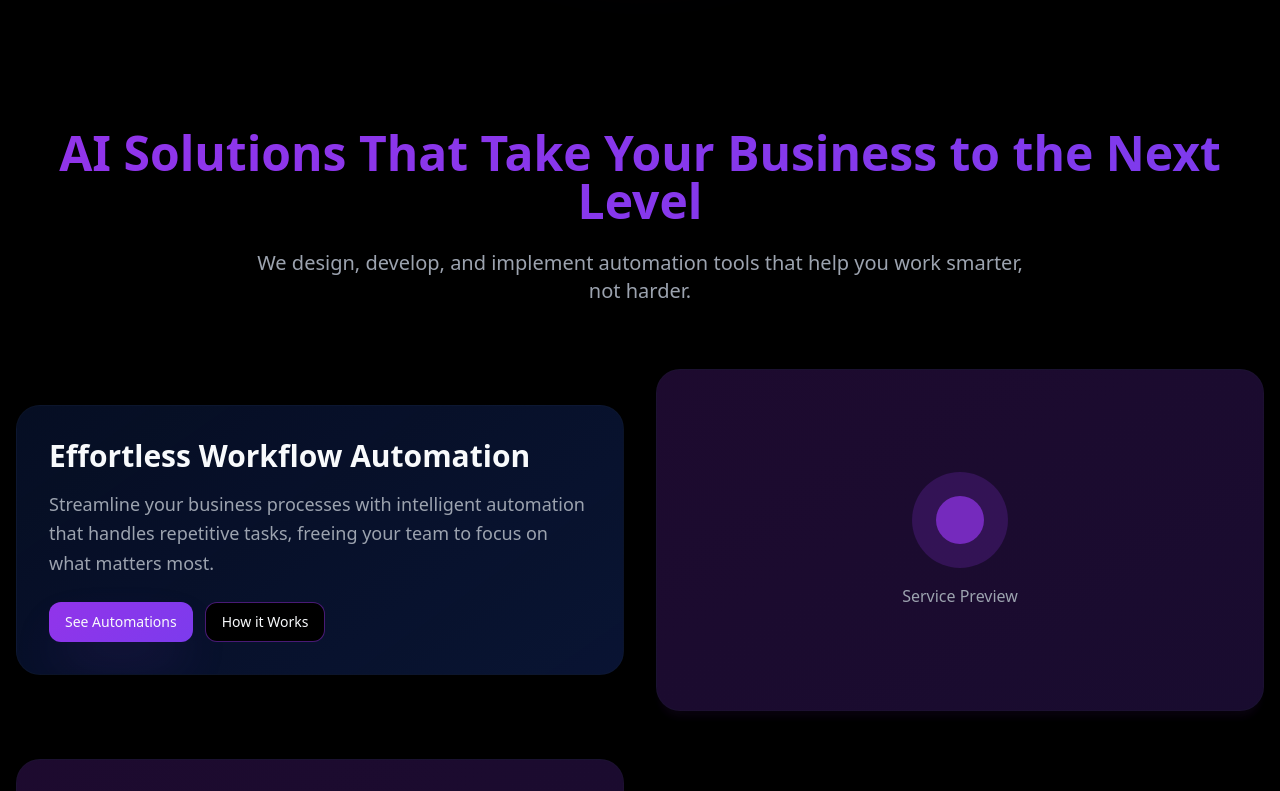
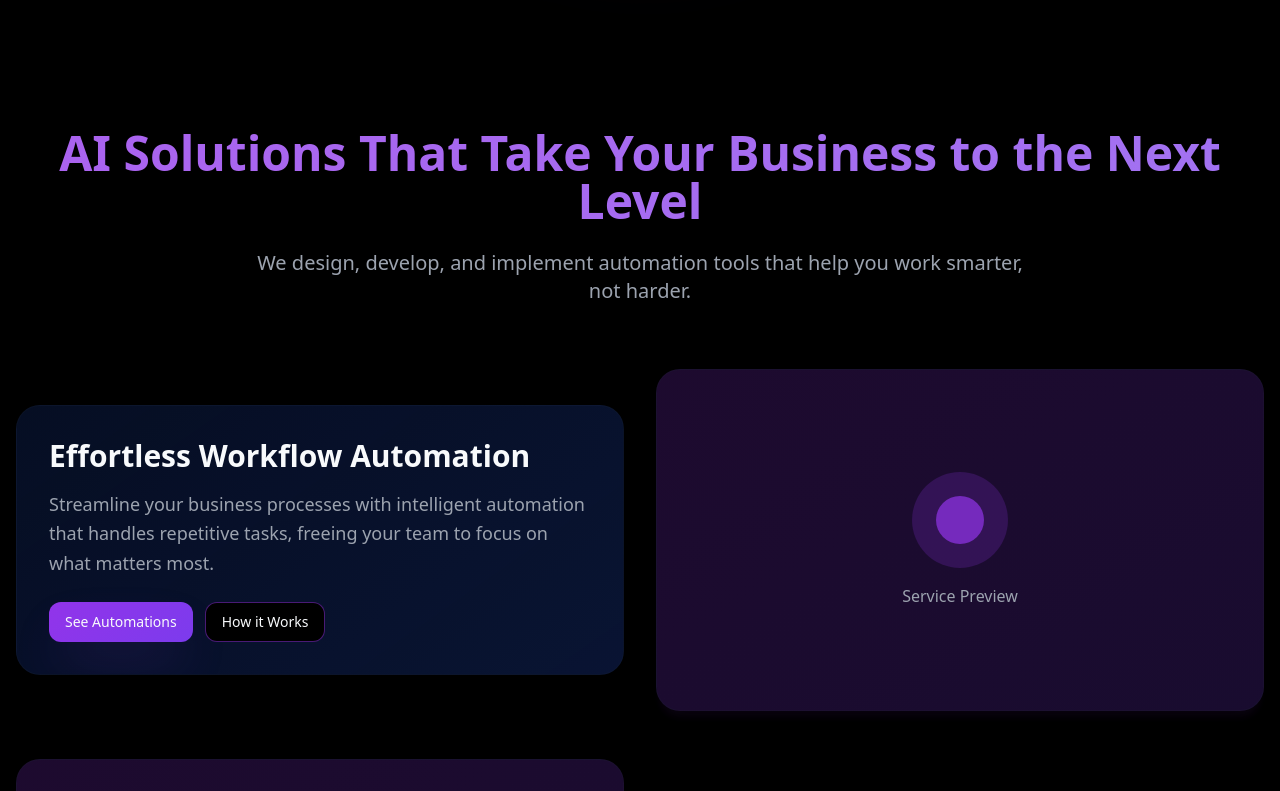
Before and after one commit to bhavya1600/click-cosmic-automation, a React (Vite) app: page / in a window 1280 px wide. Shown: the part 767-1558 px from the top of the page. Built offline with nearby package versions, Linux system fonts and the light colour scheme.

Commit message:
Fix: Hero title visibility
Troubleshoot hero title visibility issue.

```diff
--- a/src/index.css
+++ b/src/index.css
@@ -226,10 +226,11 @@
 
 @layer utilities {
   .text-gradient {
-    background: linear-gradient(135deg, hsl(var(--primary)), hsl(var(--accent)));
+    background: linear-gradient(135deg, hsl(271 81% 66%), hsl(262 83% 70%));
     -webkit-background-clip: text;
     -webkit-text-fill-color: transparent;
     background-clip: text;
+    color: transparent;
   }
 }
 
```
